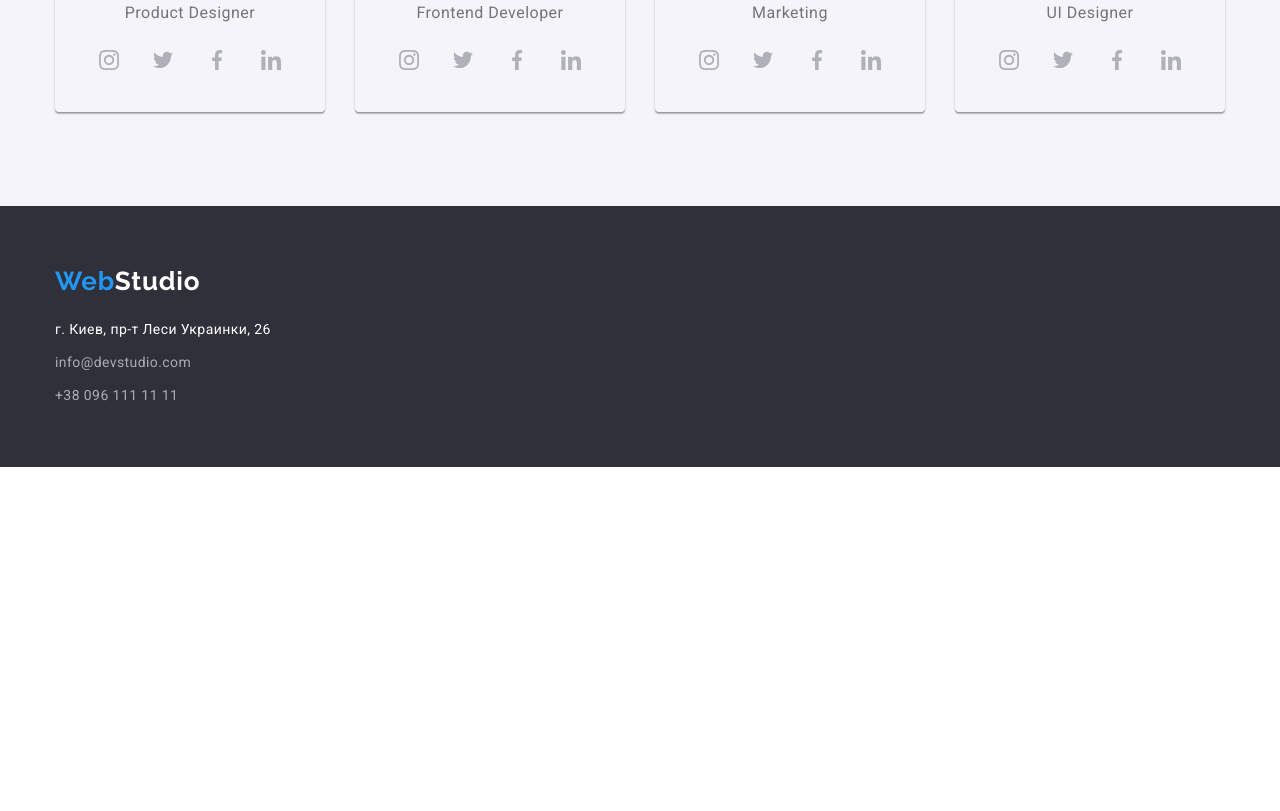
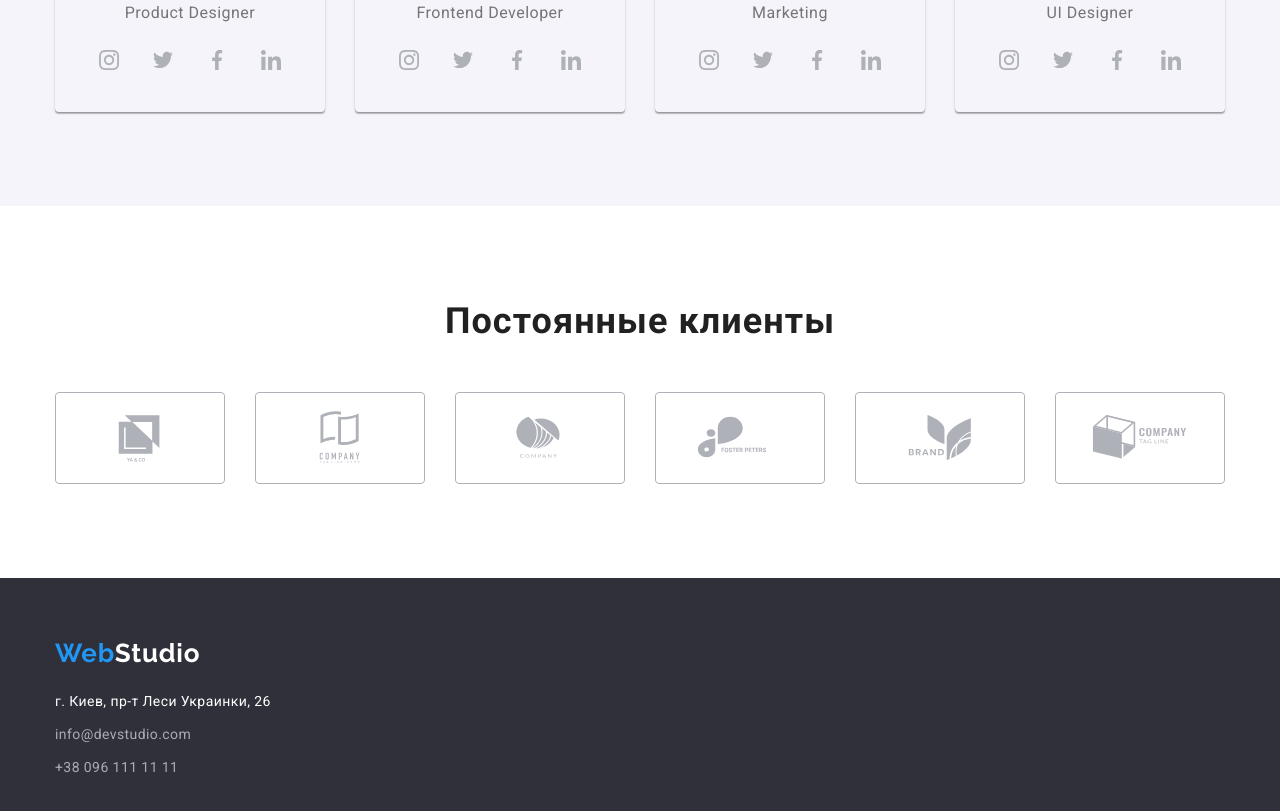
Before and after one commit to SerhiiMaksymenko/goit-markup-hw-04, a plain HTML site: page index.html in a window 1280 px wide. Shown: the part 1949-2760 px from the top of the page. Before the commit the page ends 2416 px from the top, so only its background shows below. Drawn offline with nearby package versions, Linux system fonts and the light colour scheme.

Commit message:
add section CLIENTS + svg-icons (hover+focus)

```diff
--- a/CSS/styles.css
+++ b/CSS/styles.css
@@ -297,10 +297,11 @@ header {
 }
 /*ИКОНКИ СОЦИАЛЬНЫХ СЕТЕЙ*/
 .team-soc-list {
+    display: flex;
+    justify-content: center;
+
     padding-top: 16px;
     padding-bottom: 30px;
-    display: flex;
-    justify-content: center;
 }
 .team-soc-item {
     width: 44px;
@@ -314,8 +315,10 @@ header {
     display: flex;
     align-items: center;
     justify-content: center;
+
     width: 100%;
     height: 100%;
+
     border-radius: 50%;
     color: var(--soc-icons-primary-color);
 }
@@ -327,6 +330,59 @@ header {
     background-color: var(--primary-background-color);
     color: var(--accent-text-color);
 }
+/*КЛИЕНТЫ*/
+.clients {
+
+}
+.clients-title {
+    margin-top: 0;
+    margin-bottom: 50px;
+
+    font-weight: 700;
+    font-size: 36px;
+    line-height: 1.17;
+    text-align: center;
+    letter-spacing: 0.03em;
+
+    color: var(--primary-text-color);
+}
+.clients-list {
+    display: flex;
+    justify-content: center;
+    width: 100%;
+    height: 100%;
+}
+.clients-item {
+    width: 170px;
+    height: 92px;
+    margin-left: 30px;
+}
+.clients-item:first-child {
+    margin-left: 0;
+}
+.clients-link {
+    display: flex;
+    align-content: center;
+    justify-content: center;
+    flex-wrap: wrap;
+
+    width: 100%;
+    height: 100%;
+
+    border: 1px solid var(--soc-icons-primary-color);
+    border-radius: 4px;
+    color: var(--soc-icons-primary-color);
+}
+.clients-icon {
+    fill: currentColor;
+}
+.clients-link:hover,
+.clients-link:focus {
+    color: var(--primary-background-color);
+    border: 1px solid var(--primary-background-color);
+    border-radius: 4px;
+}
+
 
 /*ФИЛЬТР КНОПКИ Portfolio*/
 .filter-list {
--- a/index.html
+++ b/index.html
@@ -265,6 +265,49 @@
           </ul>
         </div>
       </section>
+      <section class="clients section">
+        <div class="container">
+          <h3 class="clients-title">Постоянные клиенты</h3>
+          <ul class="clients-list">
+            <li class="clients-item">
+              <a href="" class="clients-link link"
+                ><svg class="clients-icon" width="106" height="60">
+                  <use href="./images/icons.svg#icon-Logo"></use></svg
+              ></a>
+            </li>
+            <li class="clients-item">
+              <a href="" class="clients-link link"
+                ><svg class="clients-icon" width="106" height="60">
+                  <use href="./images/icons.svg#icon-Logo-1"></use></svg
+              ></a>
+            </li>
+            <li class="clients-item">
+              <a href="" class="clients-link link"
+                ><svg class="clients-icon" width="106" height="60">
+                  <use href="./images/icons.svg#icon-Logo-2"></use></svg
+              ></a>
+            </li>
+            <li class="clients-item">
+              <a href="" class="clients-link link"
+                ><svg class="clients-icon" width="106" height="60">
+                  <use href="./images/icons.svg#icon-Logo-3"></use></svg
+              ></a>
+            </li>
+            <li class="clients-item">
+              <a href="" class="clients-link link"
+                ><svg class="clients-icon" width="106" height="60">
+                  <use href="./images/icons.svg#icon-Logo-4"></use></svg
+              ></a>
+            </li>
+            <li class="clients-item">
+              <a href="" class="clients-link link"
+                ><svg class="clients-icon" width="106" height="60">
+                  <use href="./images/icons.svg#icon-Logo-5"></use></svg
+              ></a>
+            </li>
+          </ul>
+        </div>
+      </section>
     </main>
     <!--Подвал-->
     <footer class="footer">
```
